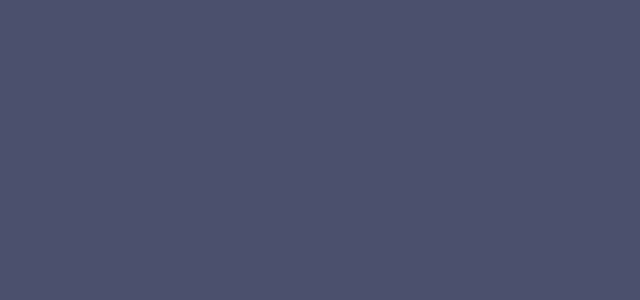
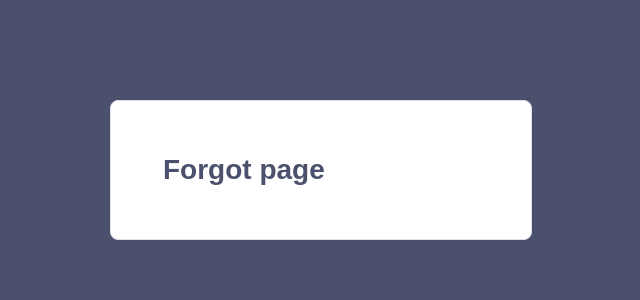
Before and after one commit to KseniaPopova02/dashboard-kit, a React (Create React App) app: page /forgot in a window 1280 px wide. Shown: the top 300 px of the page, without its empty margins (319-959 px from the left). Built offline with nearby package versions, Linux system fonts and the light colour scheme.

Commit message:
add: layout for routing

```diff
--- a/src/App.jsx
+++ b/src/App.jsx
@@ -1,9 +1,22 @@
 import { GlobalStyle } from "./styles/globalStyles";
+import { BrowserRouter, Route, Routes, Link } from "react-router-dom";
+import { Forgot, ForgotSuccess, LogIn, Reset, SignUp, NotFound } from "./pages";
+import { Layout } from "./modules";
 
 const App = () => (
-  <>
+  <BrowserRouter>
     <GlobalStyle />
-  </>
+    <Routes>
+      <Route path="/" element={<Layout />}>
+        <Route index element={<LogIn />} />
+        <Route path="forgot" element={<Forgot />} />
+        <Route path="forgotSuccess" element={<ForgotSuccess />} />
+        <Route path="reset" element={<Reset />} />
+        <Route path="signUp" element={<SignUp />} />
+        <Route path="*" element={<NotFound />} />
+      </Route>
+    </Routes>
+  </BrowserRouter>
 );
 
 export default App;
--- a/src/components/index.js
+++ b/src/components/index.js
@@ -10,3 +10,4 @@ export * from "./Error";
 export * from "./FormWrapper";
 export * from "./CustomInput";
 export * from "./CustomPasswordInput";
+export * from "./Container";
--- a/src/modules/Layout/Layout.jsx
+++ b/src/modules/Layout/Layout.jsx
@@ -1,15 +1,11 @@
 import React from "react";
 import { Link, Outlet } from "react-router-dom";
+import { Container, FormWrapper } from "../../components";
 
 export const Layout = () => (
-  <>
-    <header>
-      <Link to="/">Forgot</Link>
-      <Link to="/ForgotSuccess">ForgotSuccess</Link>
-      <Link to="/LogIn">LogIn</Link>
-      <Link to="/Reset">Reset</Link>
-      <Link to="/SignUp">SignUp</Link>
-    </header>
-    <Outlet />
-  </>
+  <Container>
+    <FormWrapper>
+      <Outlet />
+    </FormWrapper>
+  </Container>
 );
--- a/src/pages/Forgot/Forgot.jsx
+++ b/src/pages/Forgot/Forgot.jsx
@@ -1,3 +1,3 @@
 import React from "react";
 
-export const Forgot = () => <></>;
+export const Forgot = () => <h1>Forgot page</h1>;
--- a/src/pages/LogIn/LogIn.jsx
+++ b/src/pages/LogIn/LogIn.jsx
@@ -1,3 +1,3 @@
 import React from "react";
 
-export const LogIn = () => <></>;
+export const LogIn = () => <h1>Log In</h1>;
--- a/src/pages/index.js
+++ b/src/pages/index.js
@@ -1,6 +1,6 @@
 export * from "./ForgotSuccess";
+export * from "./Forgot";
 export * from "./LogIn";
 export * from "./Reset";
 export * from "./SignUp";
 export * from "./NotFound";
-export * from "./LogInFrom";
```
